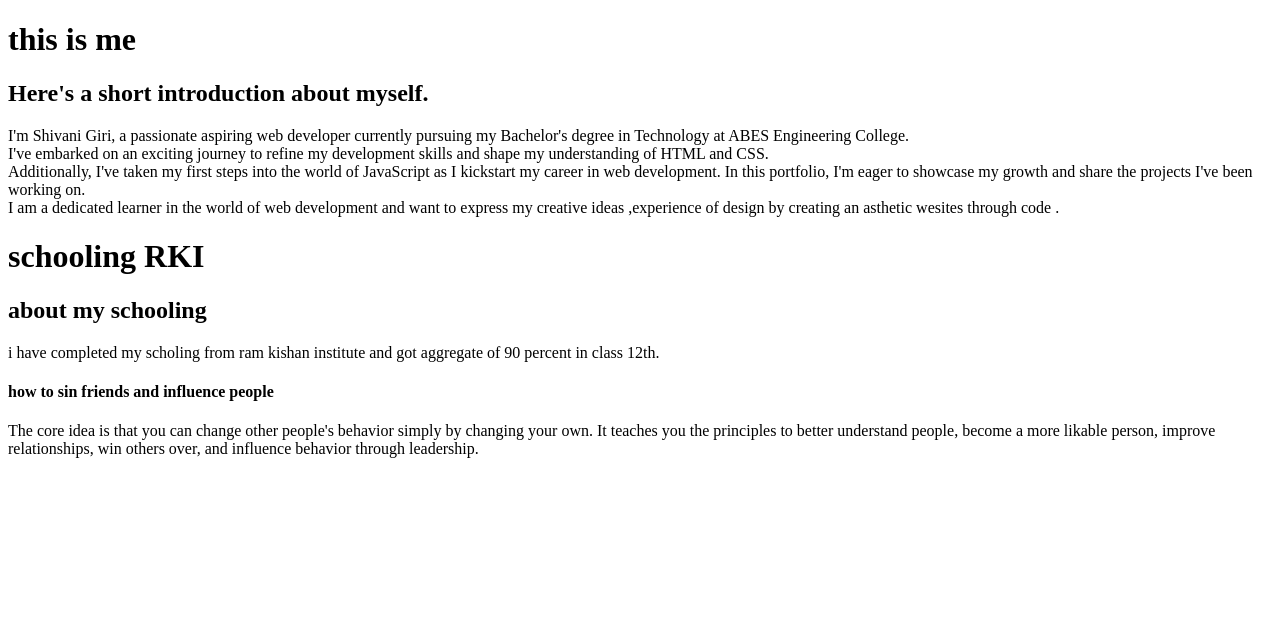
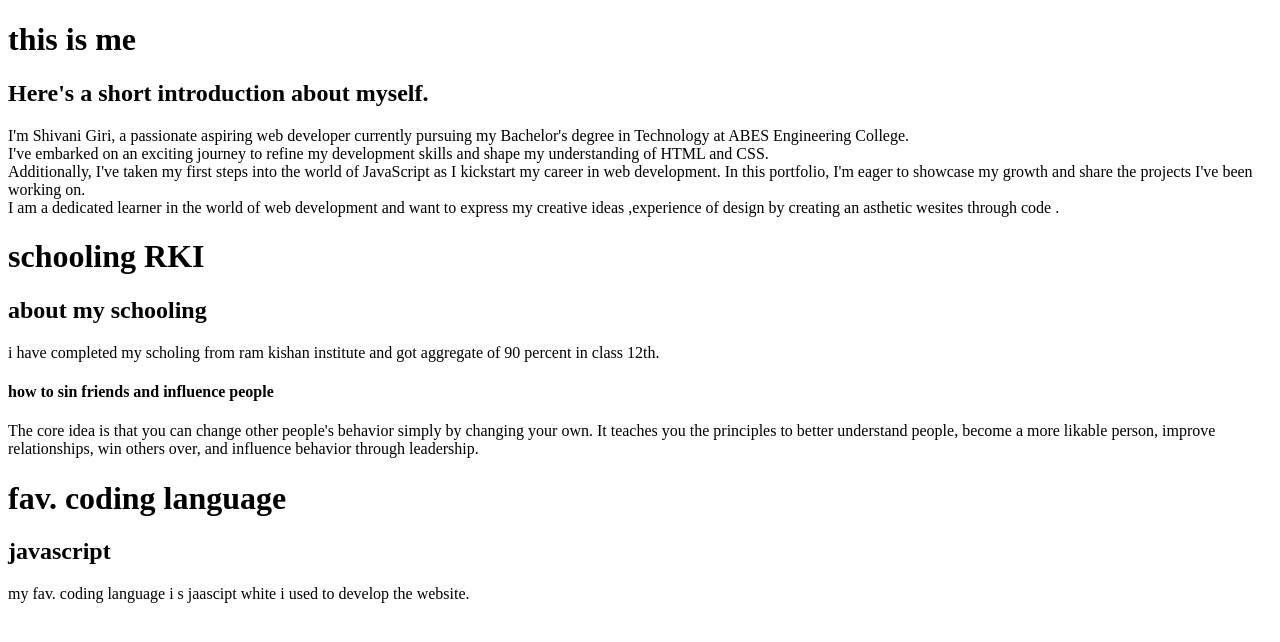
Before and after one commit to shevaniii/myfirstsite, a plain HTML site: page index.html in a window 1280 px wide. Drawn offline with Linux system fonts and the light colour scheme.

Commit message:
adding my fav. coding language.

```diff
--- a/index.html
+++ b/index.html
@@ -26,5 +26,9 @@
     <h4>how to sin friends and influence people</h4>
     <summary>The core idea is that you can change other people's behavior simply by changing your own. It teaches you the principles to better understand people, become a more likable person, improve relationships, win others over, and influence behavior through leadership.</summary>
 
+    <h1>fav. coding language</h1>
+    <h2>javascript</h2>
+    <p>my fav. coding language i s jaascipt white i used to develop the website.</p>
 </body>
+
 </html>
```
